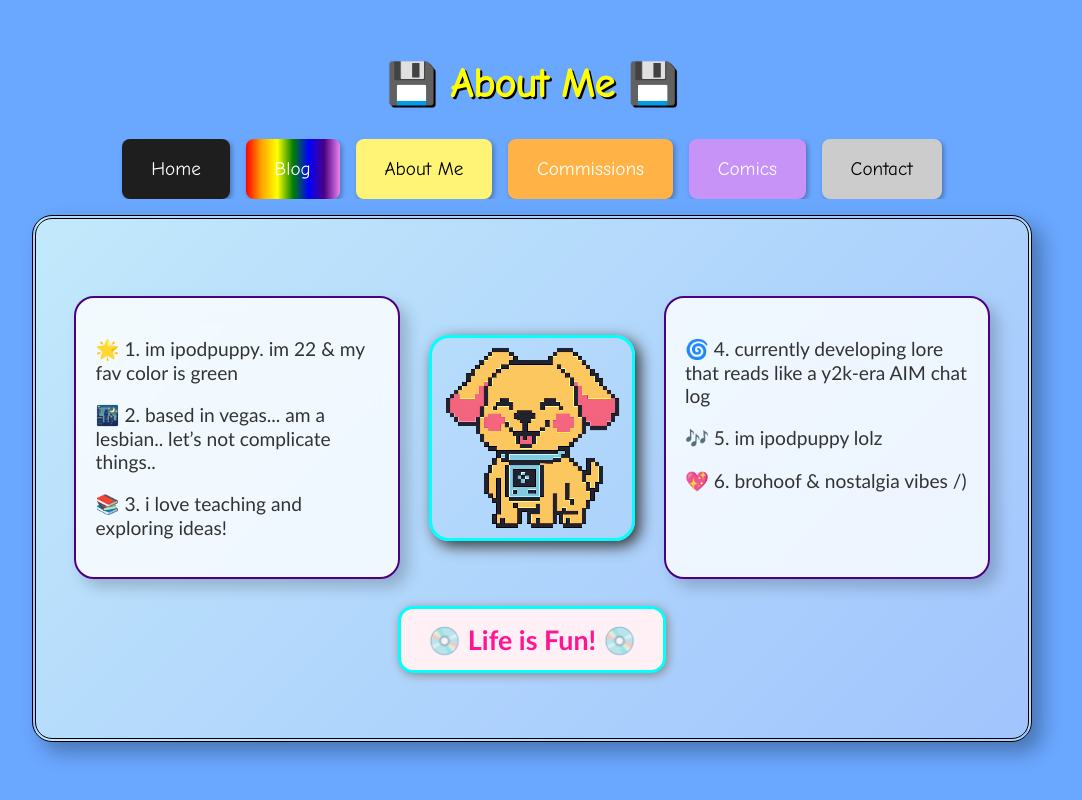
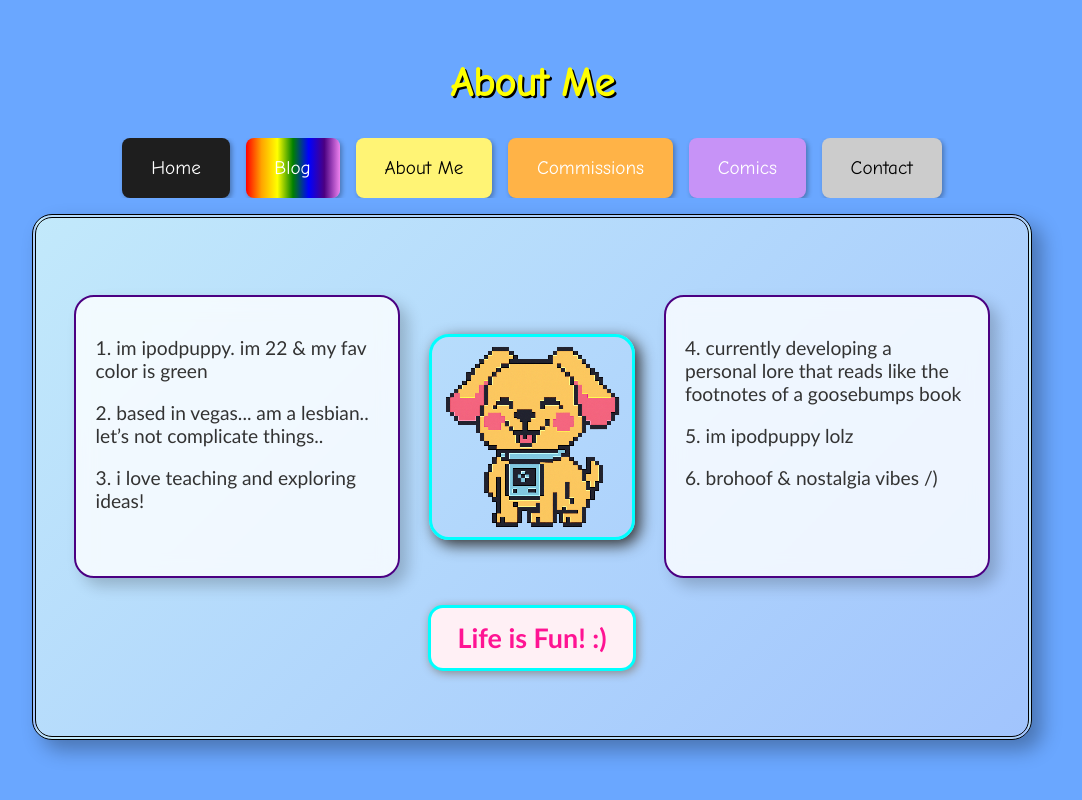
Before and after one commit to Chrissy-and-Chloe/ipodpuppywebsite, a Jekyll site: the page built from about.html, in a window 1280 px wide. Shown: the top 800 px of the page, without its empty margins (108-1190 px from the left). Built offline with Jekyll 4.4.1, drawn with Linux system fonts in a browser that asks for light colours.

Commit message:
Update about.html

```diff
--- a/about.html
+++ b/about.html
@@ -1,6 +1,6 @@
 ---
 layout: default
-title: 💾 About Me 💾
+title: About Me
 ---
 
 <style>
@@ -105,19 +105,19 @@ title: 💾 About Me 💾
 
   <div class="about-columns">
     <div class="about-column">
-      <p>🌟 1. im ipodpuppy. im 22 & my fav color is green</p>
-      <p>🌃 2. based in vegas... am a lesbian.. let’s not complicate things..</p>
-      <p>📚 3. i love teaching and exploring ideas!</p>
+      <p>1. im ipodpuppy. im 22 & my fav color is green</p>
+      <p>2. based in vegas... am a lesbian.. let’s not complicate things..</p>
+      <p>3. i love teaching and exploring ideas!</p>
     </div>
 
     <img class="about-dog" src="/assets/images/aboutdog.png" alt="A cute dog pic" />
 
     <div class="about-column">
-      <p>🌀 4. currently developing lore that reads like a y2k-era AIM chat log</p>
-      <p>🎶 5. im ipodpuppy lolz</p>
-      <p>💖 6. brohoof & nostalgia vibes /)</p>
+      <p>4. currently developing a personal lore that reads like the footnotes of a goosebumps book</p>
+      <p>5. im ipodpuppy lolz</p>
+      <p>6. brohoof & nostalgia vibes /)</p>
     </div>
   </div>
 
-  <div class="life-fun">💿 Life is Fun! 💿</div>
+  <div class="life-fun">Life is Fun! :)</div>
 </div>
```
